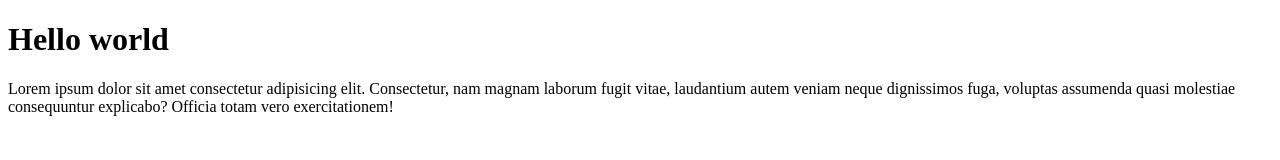
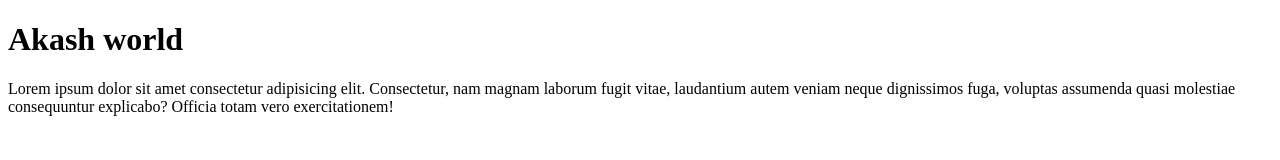
Before and after one commit to Akash09082001/demo-server, a plain HTML site: page index.html in a window 1280 px wide. Drawn offline with Linux system fonts and the light colour scheme.

Commit message:
change hello text with Akash

```diff
--- a/index.html
+++ b/index.html
@@ -7,7 +7,7 @@
 </head>
 <body>
 
-    <h1>Hello world</h1>
+    <h1>Akash world</h1>
     Lorem ipsum dolor sit amet consectetur adipisicing elit. Consectetur, nam magnam laborum fugit vitae, laudantium autem veniam neque dignissimos fuga, voluptas assumenda quasi molestiae consequuntur explicabo? Officia totam vero exercitationem!
 
 </body>
```
